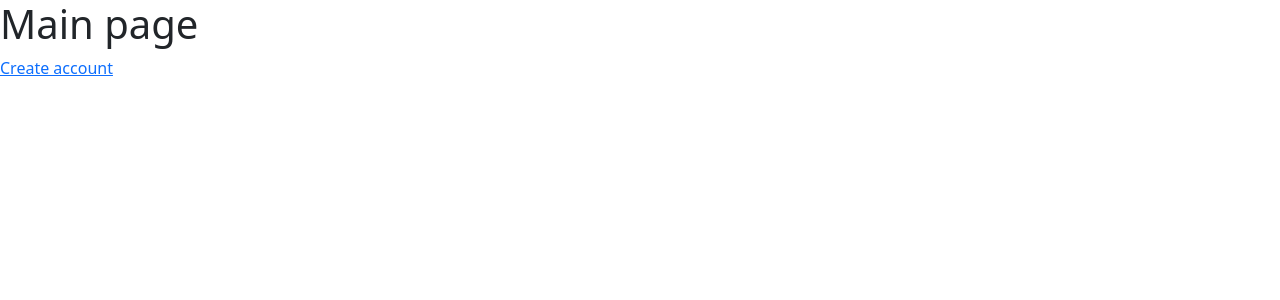
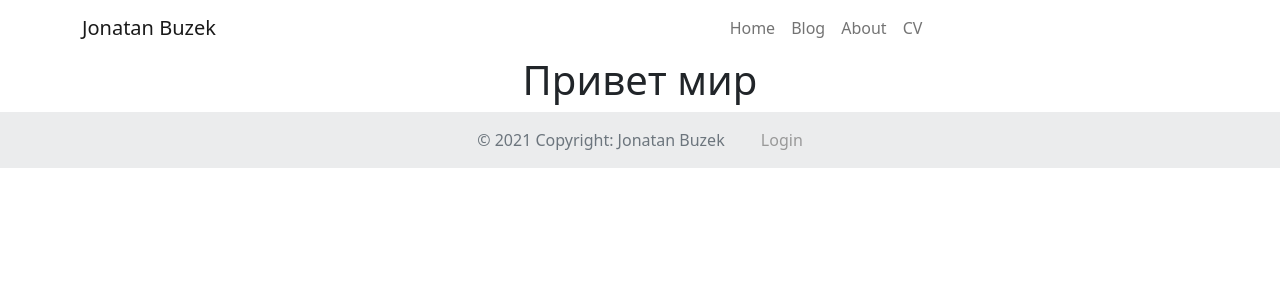
Before and after one commit to jonatanocr/p5_blog, a PHP site: page / in a window 1280 px wide. Shown: the top 300 px of the page. Run offline with PHP 8.4, Linux system fonts and the light colour scheme.

Commit message:
Feat login & logout & add some basic design

```diff
--- a/controller/backend_controller.php
+++ b/controller/backend_controller.php
@@ -1,17 +1,46 @@
 <?php
 require('model/user_model.php');
 
-function submit_sign_up($username, $password, $password2, $email) {
-
+function submit_signup($username, $password, $password2, $email) {
     if ($password === $password2) {
         $hashed_psw = password_hash($password, PASSWORD_DEFAULT);
         $add = create_user($username, $hashed_psw, $email);
         if ($add > 0) {
             header('Location: index.php?add='.$add);
         } else {
-            header('Location: index.php?action=sign_up&accountexist=1');
+            header('Location: index.php?action=signup&accountexist=1');
         }
     } else {
-        header('Location: index.php?action=sign_up&pswnomatch=1');
+        header('Location: index.php?action=signup&pswnomatch=1');
     }
 }
+
+function submit_login($username_post, $password_post) {
+    try {
+        $db = new PDO('mysql:host=localhost;dbname=blog;charset=utf8', 'root', '', array(PDO::ATTR_ERRMODE => PDO::ERRMODE_EXCEPTION));
+    } catch (Exception $e) {
+        die('Erreur : ' . $e->getMessage());
+    }
+    $sql = 'SELECT id, username, password FROM users WHERE username = :username';
+    $query = $db->prepare($sql);
+    $query->bindParam(':username',$username_post,PDO::PARAM_STR);
+    $query->execute();
+    $result = $query->fetch();
+    if ($result) {
+        if (password_verify($password_post, $result["password"])) {
+            session_start();
+            $_SESSION['id'] = $result['id'];
+            $_SESSION['username'] = $result['username'];
+            header('Location: index.php');
+        } else {
+            header('Location: index.php?action=login&wrg_cred=1');
+        }
+    } else {
+        header('Location: index.php?action=login&wrg_cred=1');
+    }
+}
+
+function logout() {
+    session_destroy();
+    header('Location: index.php');
+}
--- a/controller/frontend_controller.php
+++ b/controller/frontend_controller.php
@@ -4,6 +4,10 @@ function main_page() {
     require('view/frontend/main_page.php');
 }
 
-function sign_up_page() {
-    require('view/frontend/sign_up.php');
+function signup_page() {
+    require('view/frontend/signup.php');
 }
+
+function login_page() {
+    require('view/frontend/login.php');
+}
--- a/index.php
+++ b/index.php
@@ -1,7 +1,7 @@
 <?php
 require('controller/frontend_controller.php');
 require('controller/backend_controller.php');
-
+session_start();
 try {
     if (isset($_POST['action'])) {
         $action = $_POST['action'];
@@ -11,14 +11,25 @@ try {
         $action = null;
     }
 
-    if ($action === 'sign_up') {
-        sign_up_page();
-    } elseif ($action === 'submit_sign_up') {
-        if (isset($_POST['username_input']) && isset($_POST['password_input']) && isset($_POST['password2_input']) && isset($_POST['email_input'])) {
-            submit_sign_up($_POST['username_input'], $_POST['password_input'], $_POST['password2_input'], $_POST['email_input']);
+    if ($action === 'signup') {
+        signup_page();
+    } elseif ($action === 'submit_signup') {
+        if (!empty($_POST['username_input']) && !empty($_POST['password_input']) && !empty($_POST['password2_input']) && !empty($_POST['email_input'])) {
+            submit_signup($_POST['username_input'], $_POST['password_input'], $_POST['password2_input'], $_POST['email_input']);
         } else {
-            sign_up_page();
+            signup_page();
         }
+    } elseif ($action === 'login') {
+        // todo add error (fields required)
+        login_page();
+    } elseif ($action === 'submit_login') {
+        if (!empty($_POST['username_input']) && !empty($_POST['password_input'])) {
+            submit_login($_POST['username_input'], $_POST['password_input']);
+        } else {
+            login_page();
+        }
+    } elseif ($action === 'logout') {
+        logout();
     } else {
         main_page();
     }
--- /dev/null
+++ b/public/css/style.css
@@ -0,0 +1,17 @@
+.nav-link {
+    color: #999;
+}
+
+#page_bloc {
+    border-top: 1px solid #999999;
+}
+
+#login_link {
+    margin-left: 2em;
+    text-decoration: none;
+    color: #999;
+}
+
+#logout_link {
+    color: #a80707;
+}
--- a/view/frontend/main_page.php
+++ b/view/frontend/main_page.php
@@ -1,13 +1,39 @@
 <!DOCTYPE html>
-<html lang="en">
+<html lang="fr">
 <head>
     <meta charset="utf-8">
     <title></title>
     <link href="https://cdn.jsdelivr.net/npm/bootstrap@5.0.0/dist/css/bootstrap.min.css" rel="stylesheet" integrity="sha384-wEmeIV1mKuiNpC+IOBjI7aAzPcEZeedi5yW5f2yOq55WWLwNGmvvx4Um1vskeMj0" crossorigin="anonymous">
-    <link href="style.css" rel="stylesheet" />
+    <link href="public/css/style.css" rel="stylesheet" />
 </head>
 <body>
-    <h1>Main page</h1>
+    <nav class="navbar navbar-light navbar-expand-md bg-faded justify-content-center">
+        <div class="container" id="navbar_container">
+            <a href="#" class="navbar-brand d-flex w-50 me-auto">Jonatan Buzek</a>
+            <button class="navbar-toggler" type="button" data-bs-toggle="collapse" data-bs-target="#collapsingNavbar3">
+                <span class="navbar-toggler-icon"></span>
+            </button>
+            <div class="navbar-collapse collapse w-100" id="collapsingNavbar3">
+                <span id="navbar_span"></span>
+                <ul class="navbar-nav w-100 justify-content-center">
+                    <li class="nav-item active" id="navitem_home">
+                        <a class="nav-link" href="#">Home</a>
+                    </li>
+                    <li class="nav-item">
+                        <a class="nav-link" href="#">Blog</a>
+                    </li>
+                    <li class="nav-item">
+                        <a class="nav-link" href="#">About</a>
+                    </li>
+                    <li class="nav-item">
+                        <a class="nav-link" href="#">CV</a>
+                    </li>
+                </ul>
+            </div>
+        </div>
+    </nav>
+    <div class="container">
+        <h1 class="text-center">Привет мир</h1>
         <?php
         if (isset($_GET['add']) && $_GET['add'] == 1) { ?>
             <div class="alert alert-success" role="alert">
@@ -16,7 +42,23 @@
             <?php
         }
         ?>
-    <a href="index.php?action=sign_up">Create account</a>
+    </div>
+
+    <footer class="text-center text-lg-start bg-light text-muted">
+        <div class="text-center p-3" style="background-color: rgba(0, 0, 0, 0.05);">
+            © 2021 Copyright: Jonatan Buzek
+            <?php
+                if (isset($_SESSION['username']) && !empty($_SESSION['username'])) {
+                    echo '<br>Vous êtes connecté en tant que <span style="color: black">' . ucfirst($_SESSION['username']) . '</span>';
+                    echo '<br><a href="index.php?action=logout" id="logout_link">Logout</a>';
+                } else {
+                    echo '<a href="index.php?action=login" id="login_link">Login</a>';
+                }
+            ?>
+        </div>
+    </footer>
+
+
 <script src="https://cdn.jsdelivr.net/npm/bootstrap@5.0.0/dist/js/bootstrap.bundle.min.js" integrity="sha384-p34f1UUtsS3wqzfto5wAAmdvj+osOnFyQFpp4Ua3gs/ZVWx6oOypYoCJhGGScy+8" crossorigin="anonymous"></script>
 </body>
 </html>
```
Also changed, not shown: model/user_model.php (+0 -21 lines), view/frontend/login.php (added, +38 -0 lines), view/frontend/sign_up.php (deleted, +0 -48 lines), view/frontend/signup.php (added, +53 -0 lines). Lines whose indentation alone changed are shown as unchanged.
